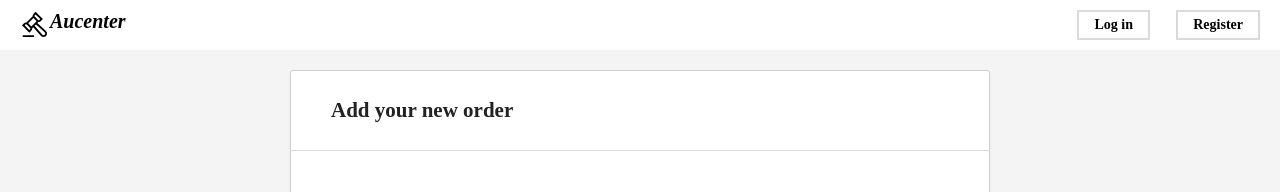
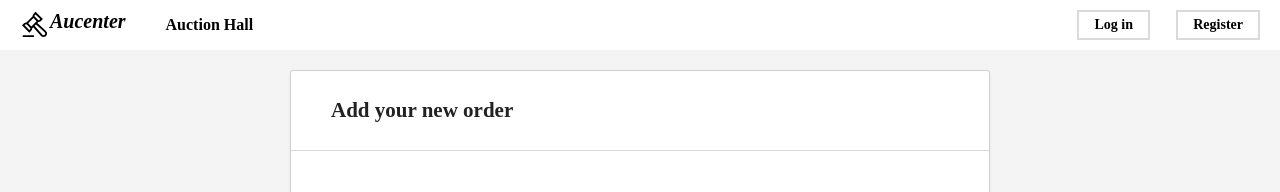
Before and after one commit to Chika99/gla-it-project, a Django app: template templates/app/add_order.html in a window 1280 px wide. Shown: the top 192 px of the page. Run offline with Django 4.2, Linux system fonts and the light colour scheme; the template is opened without the code that fills it, so the values that code supplies are empty.

Commit message:
fix: fix navigation

```diff
--- a/static/css/main.css
+++ b/static/css/main.css
@@ -81,12 +81,33 @@ body {
 .icon {
   width: auto;
   height: 100%;
-  margin-left: 20px;
+  margin: 0 20px;
   display: inline-flex;
   justify-content: center;
   align-items: center;
   cursor: pointer;
   text-decoration: none;
+}
+
+.page_link {
+  width: auto;
+  height: 100%;
+  margin: 0 20px;
+  display: inline-flex;
+  justify-content: center;
+  align-items: center;
+  cursor: pointer;
+  text-decoration: none;
+  font-size: 16px;
+  font-weight: bold;
+  color: black;
+  box-sizing: border-box;
+  padding: 5px 0;
+}
+
+.page_link:hover {
+  border-bottom: 5px solid var(--bg-color);
+  border-top: 5px solid rgba(0, 0, 0, 0);
 }
 
 .login_icon {
@@ -132,7 +153,7 @@ body {
 }
 
 .avatar_out {
-  width: 150px;
+  max-width: 150px;
   position: absolute;
   right: 20px;
   height: 100%;
@@ -161,3 +182,12 @@ body {
   height: 100%;
   width: 100%;
 }
+
+@media only screen and (max-width: 600px) {
+  #home_icon {
+    display: none;
+  }
+  .username_div {
+    display: none;
+  }
+}
--- a/templates/app/base.html
+++ b/templates/app/base.html
@@ -4,6 +4,8 @@
 <html lang="en-us">
 
 <head>
+    <meta name="viewport"
+        content="width=device-width, initial-scale=1.0, minimum-scale=1.0, maximum-scale=1.0, user-scalable=no">
     <title>
         {% block title_block %}
         Base title
@@ -23,19 +25,25 @@
             <img src="{% static 'image/auction.svg' %}" alt="icon svg" class="icon_img" />
             <i class="icon_text">Aucenter</i>
         </a>
+        <a class="page_link" id="home_icon" href="{% url 'app:index' %}">
+            Auction Hall
+        </a>
         {% if user.is_authenticated %}
-        {% if user.avatar %}
-        <img src="{{ user.avatar }}" alt="user_avatar" width="50">
-        {% else %}
+        <a class="page_link" href="{% url 'app:add-order' %}">
+            Add new Order
+        </a>
         <a class="avatar_out" href="{% url 'app:user' user.id %}">
             <div class="avatar">
+                {% if user.avatar %}
+                <img src="{{ user.avatar }}" alt="user_avatar" class="avatar_pic">
+                {% else %}
                 <img src="{% static 'image/avatar_default.svg' %}" alt="user_default_avatar" class="avatar_pic">
+                {% endif %}
             </div>
             <div class="username_div">
                 {{ user.username }}
             </div>
         </a>
-        {% endif %}
         {% else %}
         <a class="login_icon" href="{% url 'app:login' %}">Log in</a>
         <a class="register_icon" href="{% url 'app:register' %}">Register</a>
```
